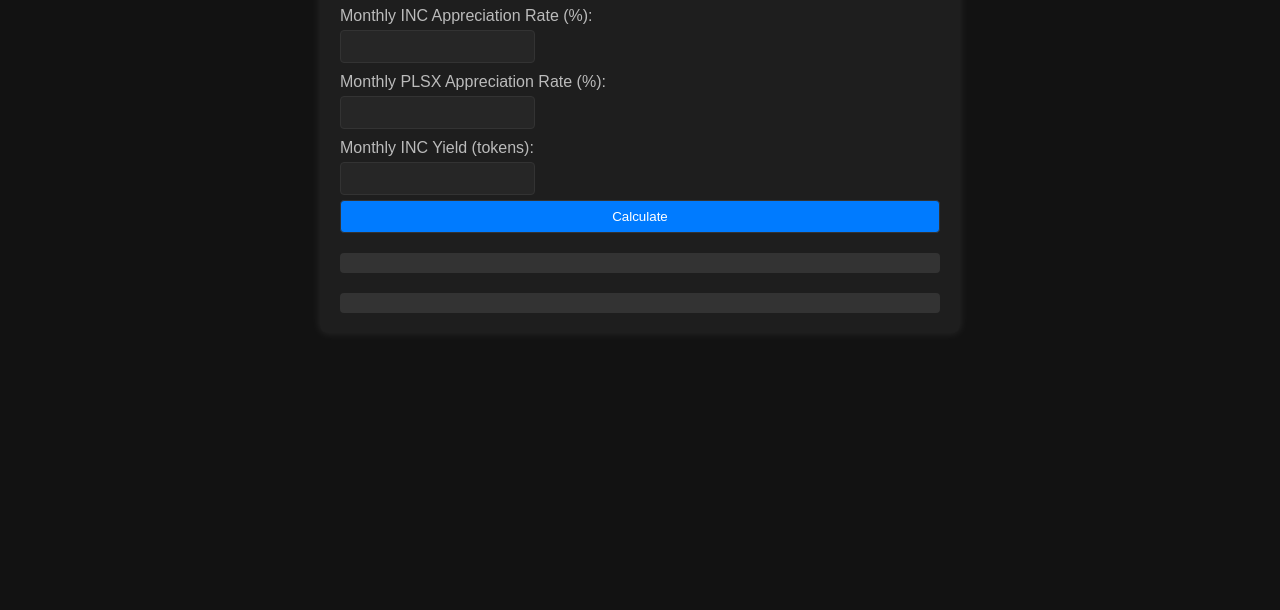
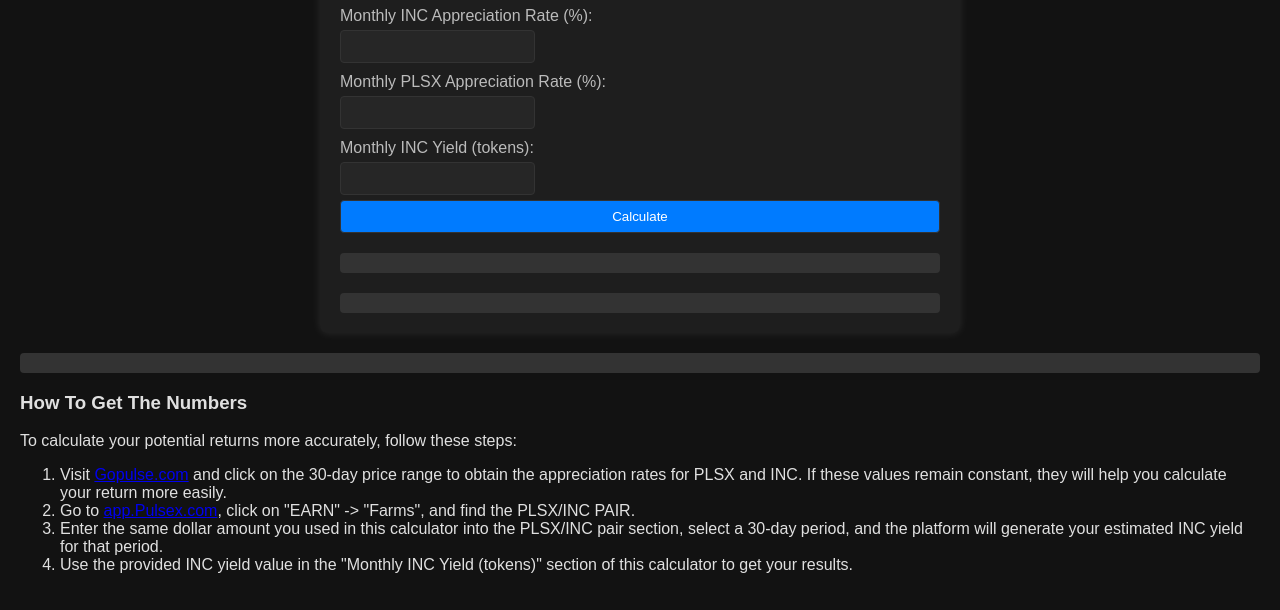
Before and after one commit to proestever/FARMING-CALC, a plain HTML site: page index.html in a window 1280 px wide. Shown: the part 252-862 px from the top of the page. Before the commit the page ends 800 px from the top, so only its background shows below. Drawn offline with Linux system fonts and the light colour scheme.

Commit message:
Update index.html

```diff
--- a/index.html
+++ b/index.html
@@ -105,5 +105,20 @@
     <div class="result" id="incResult"></div>
     <div class="result" id="incPlsxResult"></div>
 </div>
+    <div class="result" id="incPlsxResult"></div>
+
+    <!-- "How To" Guide Section -->
+    <div class="how-to-guide">
+        <h3>How To Get The Numbers</h3>
+        <p>To calculate your potential returns more accurately, follow these steps:</p>
+        <ol>
+            <li>Visit <a href="https://gopulse.com" target="_blank">Gopulse.com</a> and click on the 30-day price range to obtain the appreciation rates for PLSX and INC. If these values remain constant, they will help you calculate your return more easily.</li>
+            <li>Go to <a href="https://app.pulsex.com" target="_blank">app.Pulsex.com</a>, click on "EARN" -> "Farms", and find the PLSX/INC PAIR.</li>
+            <li>Enter the same dollar amount you used in this calculator into the PLSX/INC pair section, select a 30-day period, and the platform will generate your estimated INC yield for that period.</li>
+            <li>Use the provided INC yield value in the "Monthly INC Yield (tokens)" section of this calculator to get your results.</li>
+        </ol>
+    </div>
+
+</div>
 </body>
 </html>
```
